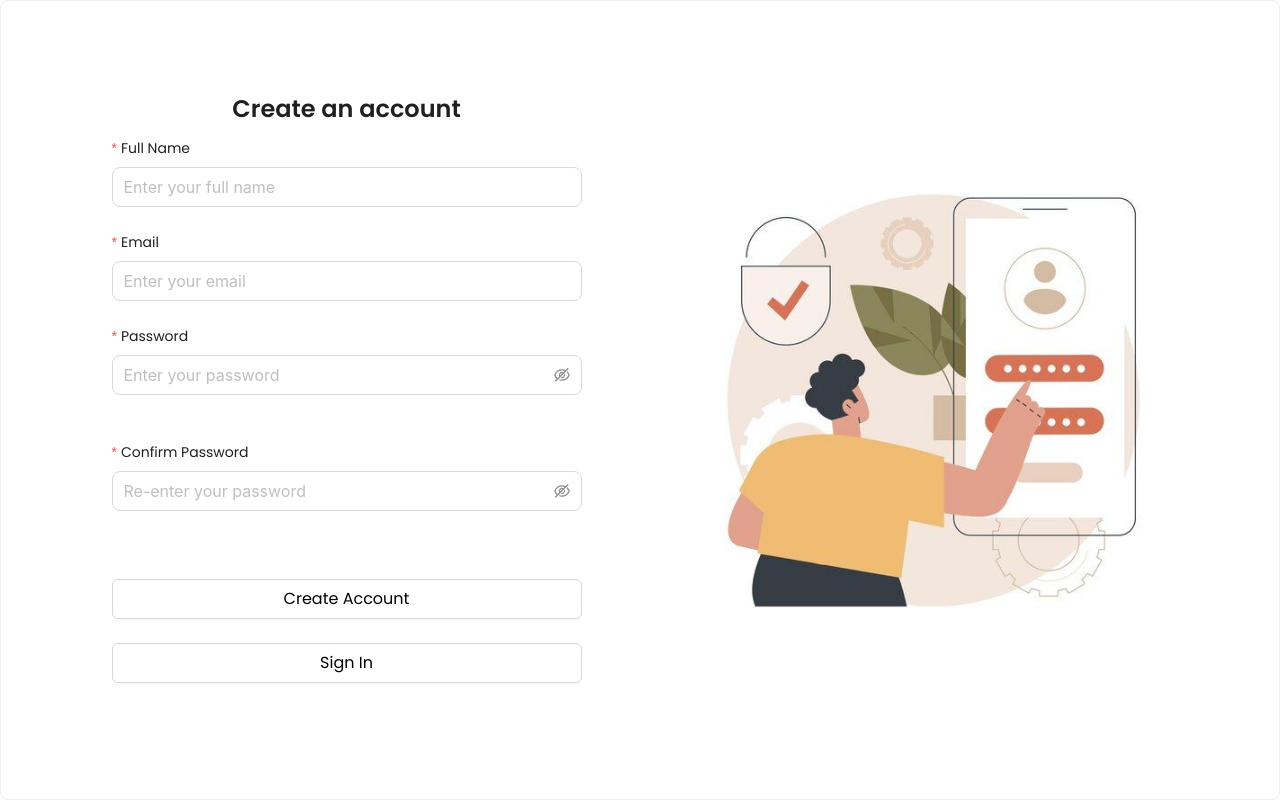
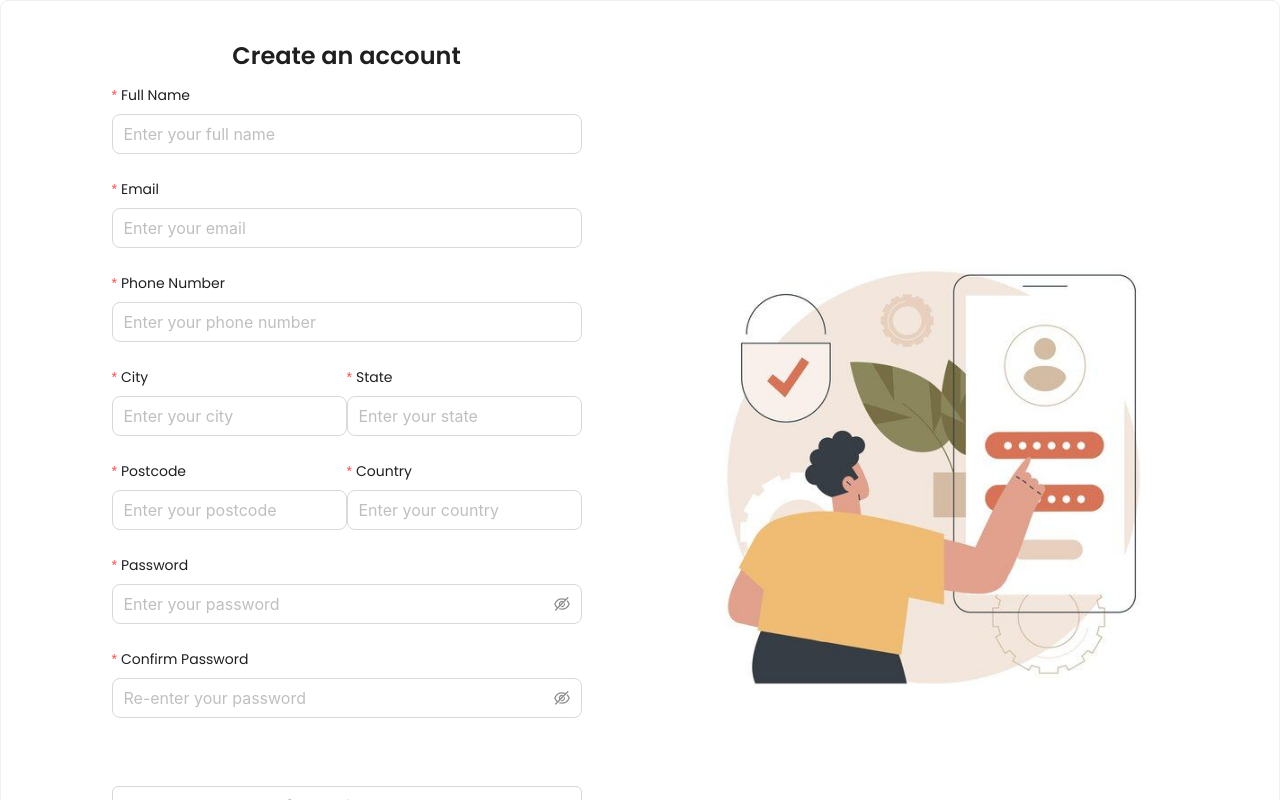
Before and after one commit to gimhaninavodya/E-commerce-Website, a React (Vite) app in the folder client/: page /register in a window 1280 px wide. Shown: the top 800 px of the page. Built offline with nearby package versions, Linux system fonts and the light colour scheme.

Commit message:
Add some changers

```diff
--- a/client/src/Auth/Register.jsx
+++ b/client/src/Auth/Register.jsx
@@ -51,6 +51,73 @@ export const Register = () => {
               <Input size="large" placeholder="Enter your email" />
             </Form.Item>
             <Form.Item
+              label="Phone Number"
+              name="phone"
+              rules={[
+                {
+                  required: true,
+                  message: "Please input your phone number!",
+                },
+              ]}
+            >
+              <Input size="large" placeholder="Enter your phone number" />
+            </Form.Item>
+
+            <div className="flex-fields">
+            <Form.Item
+              label="City"
+              name="city"
+              rules={[
+                {
+                  required: true,
+                  message: "Please input your city!",
+                },
+              ]}
+            >
+              <Input size="large" placeholder="Enter your city" />
+            </Form.Item>
+            <Form.Item
+              label="State"
+              name="state"
+              rules={[
+                {
+                  required: true,
+                  message: "Please input your state!",
+                },
+              ]}
+            >
+              <Input size="large" placeholder="Enter your state" />
+            </Form.Item>
+            </div>
+
+            <div className="flex-fields">
+            <Form.Item
+              label="Postcode"
+              name="postcode"
+              rules={[
+                {
+                  required: true,
+                  message: "Please input your postcode!",
+                },
+              ]}
+            >
+              <Input size="large" placeholder="Enter your postcode" />
+            </Form.Item>
+            <Form.Item
+              label="Country"
+              name="country"
+              rules={[
+                {
+                  required: true,
+                  message: "Please input your country!",
+                },
+              ]}
+            >
+              <Input size="large" placeholder="Enter your country" />
+            </Form.Item>
+            </div>
+
+            <Form.Item
               label="Password"
               name="password"
               rules={[
@@ -62,7 +129,6 @@ export const Register = () => {
             >
               <Input.Password size="large" placeholder="Enter your password" />
             </Form.Item>
-            <br />
             <Form.Item
               label="Confirm Password"
               name="passwordConfirm"
--- a/client/src/Auth/authStyle.css
+++ b/client/src/Auth/authStyle.css
@@ -9,7 +9,7 @@
   display: flex;
   align-items: center;
   justify-content: center;
-  height: 100vh
+
 }
 .form{
   margin: auto;
@@ -68,3 +68,8 @@
   margin-top: 1.3rem;
   width: 100%;
 }
+.flex-fields{
+  display: flex;
+  align-items: center;
+  justify-content: space-between;
+}
--- a/client/src/components/Heart/HeartButton.css
+++ b/client/src/components/Heart/HeartButton.css
@@ -15,10 +15,12 @@
   /* Hover and active state for better UX */
   .heartbutton:hover {
     transform: scale(1.2);
+    background-color: rgba(0, 0, 0, 0);
   }
 
   .heartbutton:active {
     transform: scale(1);
+    background-color: rgba(0, 0, 0, 0);
   }
 
   /* Responsive adjustments */
--- a/client/src/components/Seller/Seller.jsx
+++ b/client/src/components/Seller/Seller.jsx
@@ -47,7 +47,6 @@ const SellerForm = () => {
       };
       await axios.post("http://localhost:3000/api/seller/addSeller", sellerData);
 
-      if (response.ok) {
       Swal.fire({
         title: "Seller Registration Successfully!",
         icon: "success",
@@ -57,9 +56,6 @@ const SellerForm = () => {
         navigate("/shopinfo");
         handleBecomeSeller();
       });
-      } else {
-        setMessage("Failed to register seller. Please try again.");
-      }
 
       setFormData({
         name: "",
```
Also changed, not shown: 1 other file (tests, documents, lock files or other folders). Lines whose indentation alone changed are shown as unchanged.
